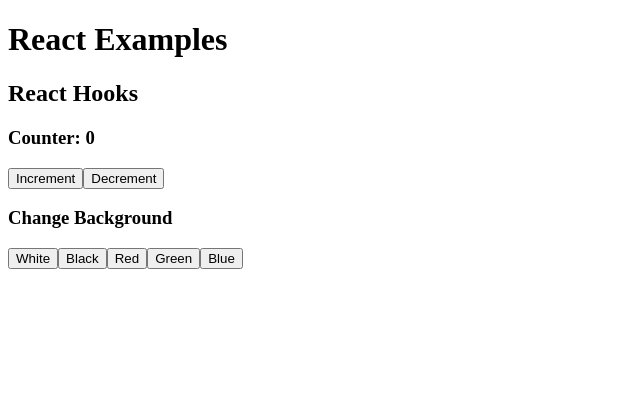
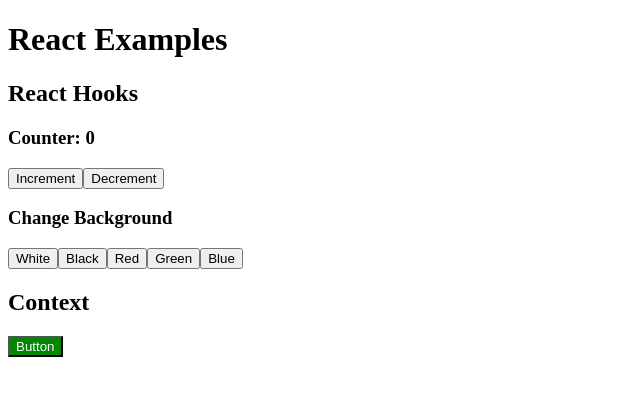
Before and after one commit to mshelley-twg/react-examples, a React (Create React App) app: page / in a window 1280 px wide. Shown: the top 396 px of the page, without its empty margins (0-640 px from the left). Built offline with nearby package versions, Linux system fonts and the light colour scheme; the HTML template or start-up script is replaced by a standard one.

Commit message:
Create context example with theme

```diff
--- a/src/App.js
+++ b/src/App.js
@@ -1,11 +1,13 @@
 import React from 'react'
 import HooksExample from './hooks'
+import ContextExample from './context'
 
 function App () {
   return (
     <main>
       <h1>React Examples</h1>
       <HooksExample />
+      <ContextExample />
     </main>
   )
 }
--- /dev/null
+++ b/src/context/index.js
@@ -0,0 +1,23 @@
+import React from 'react'
+import { ThemeContext, theme } from './theme-context'
+
+const ThemeButton = ({ children }) => (
+  <ThemeContext.Consumer>
+    {theme => (
+      <button style={theme.button}>{children}</button>
+    )}
+  </ThemeContext.Consumer>
+)
+
+function ContextExample () {
+  return (
+    <section>
+      <h2>Context</h2>
+      <ThemeContext.Provider value={theme}>
+        <ThemeButton>Button</ThemeButton>
+      </ThemeContext.Provider>
+    </section>
+  )
+}
+
+export default ContextExample
--- /dev/null
+++ b/src/context/theme-context.js
@@ -0,0 +1,10 @@
+import { createContext } from 'react'
+
+export const theme = {
+  button: {
+    color: '#ffffff',
+    background: '#008800'
+  }
+}
+
+export const ThemeContext = createContext(theme)
```
